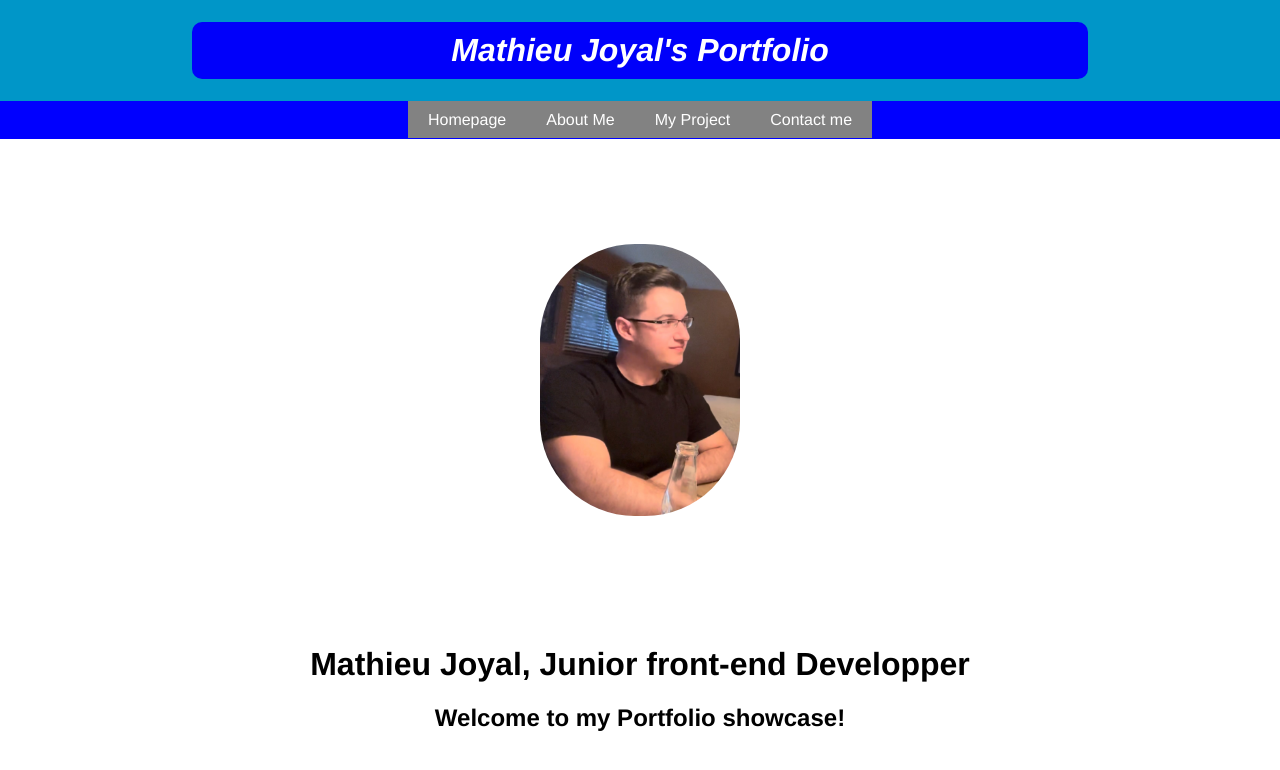
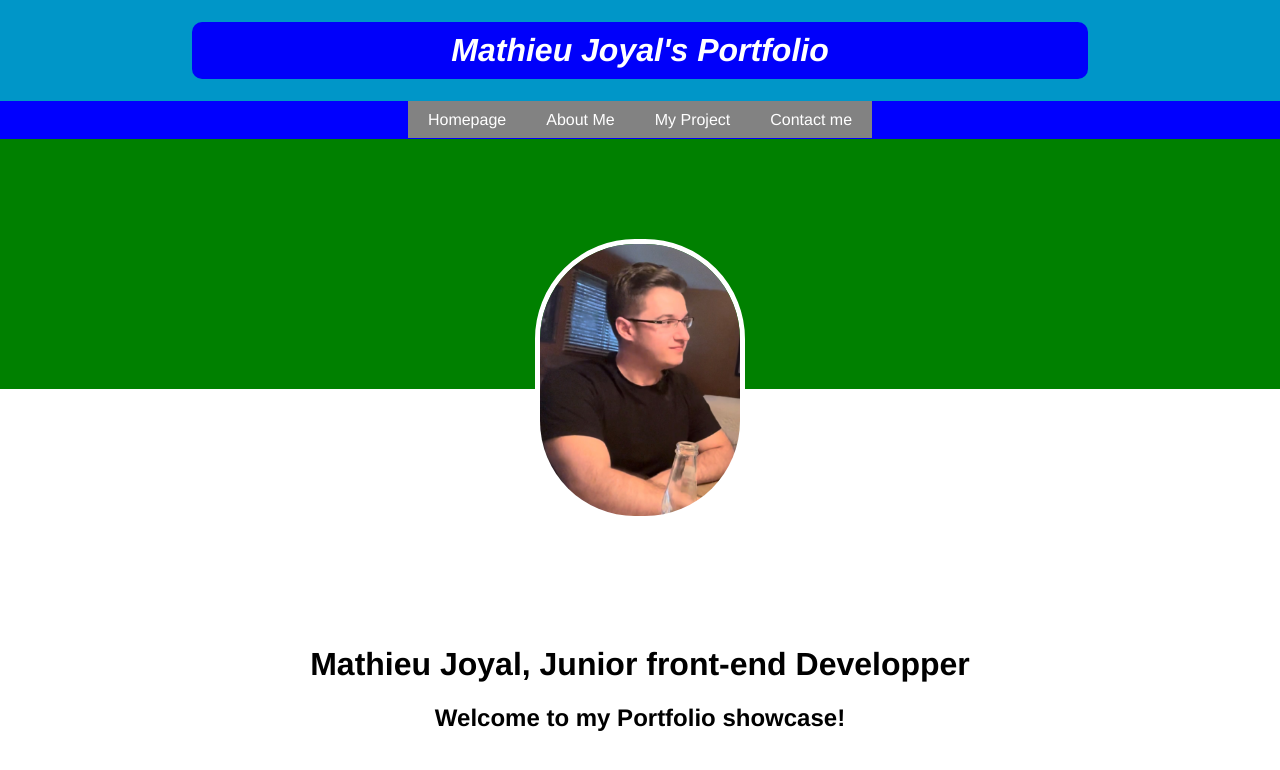
Before and after one commit to mathieujoyal/Portfolio-Project, a React (Create React App) app: page / in a window 1280 px wide. Shown: the top 770 px of the page. Built offline with nearby package versions, Linux system fonts and the light colour scheme; the HTML template or start-up script is replaced by a standard one.

Commit message:
Fized homepage and started porject structure

```diff
--- a/src/Homepage.js
+++ b/src/Homepage.js
@@ -3,8 +3,9 @@ import pics from "./Mathieu.png";
 import styled from "styled-components"
 
 const Homepage = () => {
-    return(
+    return (
         <Wholepage>
+            <Halfcolor></Halfcolor>
             {// eslint-disable-next-line
                     }<Picture src={pics} alt="The only good picture of me"/>
             <H1>Mathieu Joyal, <Span>Junior front-end Developper</Span></H1>
@@ -15,6 +16,12 @@ const Homepage = () => {
 
 const Wholepage = styled.div`
 
+`
+
+const Halfcolor = styled.div`
+background-color: green;
+height: 250px;
+margin-bottom: -250px;
 `
 
 const Picture = styled.img`
--- a/src/Projects.js
+++ b/src/Projects.js
@@ -5,7 +5,7 @@ const Project = ({data}) => {
         <Wholepage>
         <h1>Quick showcase of my projects done so far.</h1>
         <ListOfProjects>
-            {(Object.values(data)).map((project)=>{
+{/*             {(Object.values(data)).map((project)=>{
                 return (
                     <div>
                         <p>{project.projectName}</p>
@@ -13,7 +13,7 @@ const Project = ({data}) => {
                         <p>{project.description}</p>
                     </div>
                 )
-            })}
+            })} */}
         </ListOfProjects>
     </Wholepage>)
 }
```
